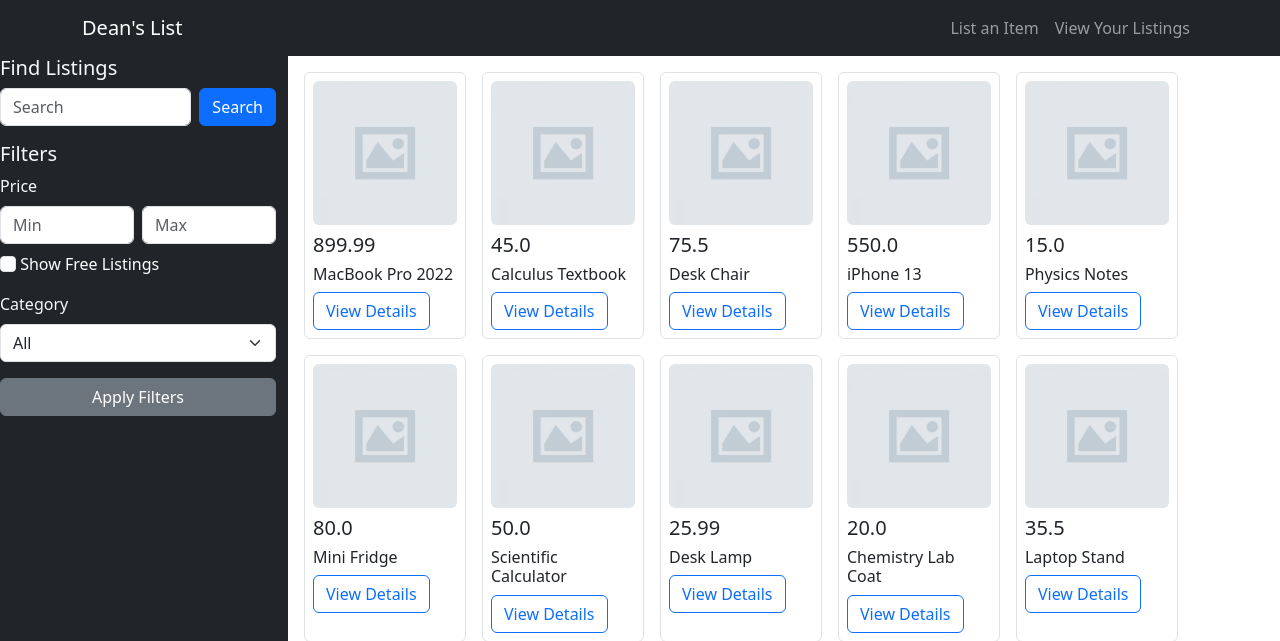
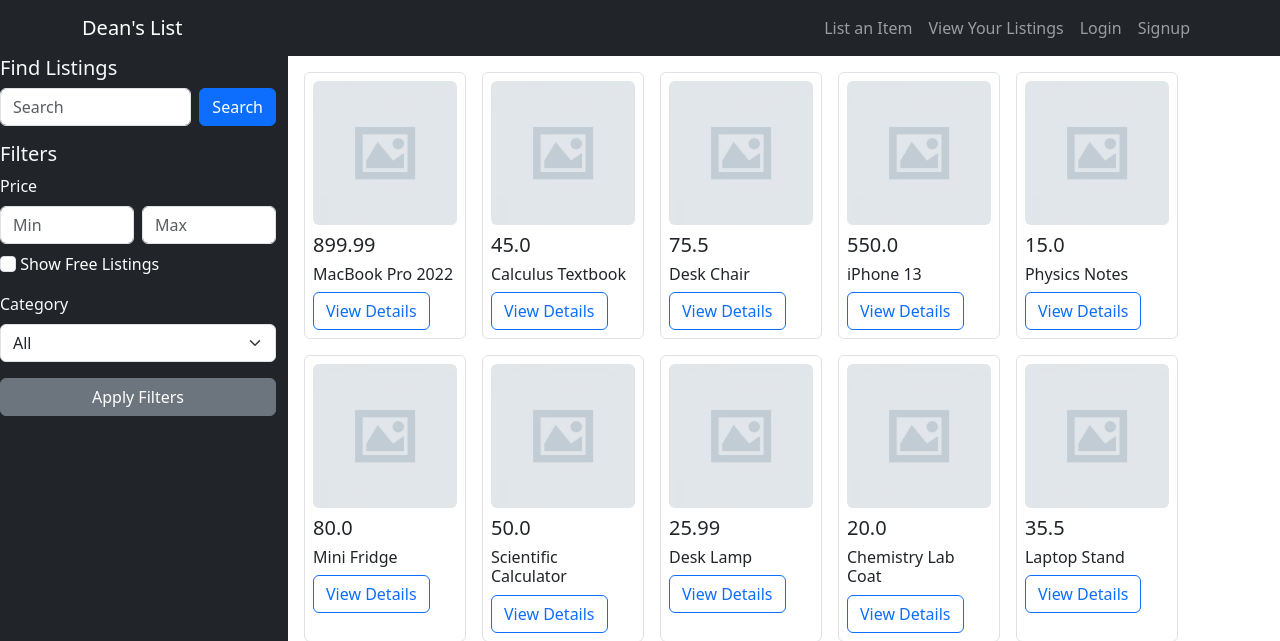
Before and after one commit to UVMHacks2025/BashProShop, a Flask app: page / in a window 1280 px wide. Shown: the top 641 px of the page. Run offline with Flask 3, Linux system fonts and the light colour scheme.

Commit message:
Adding login/signup to nav bar.

```diff
--- a/src/templates/base.html
+++ b/src/templates/base.html
@@ -25,6 +25,12 @@
       <li class="nav-item">
         <a class="nav-link" href="/my-listings">View Your Listings</a>
       </li>
+      <li class="nav-item">
+        <a class="nav-link" href="/login">Login</a>
+      </li>
+      <li class="nav-item">
+        <a class="nav-link" href="/signup">Signup</a>
+      </li>
     </ul>
   </div>
   {% if current_user.is_authenticated %}
```
